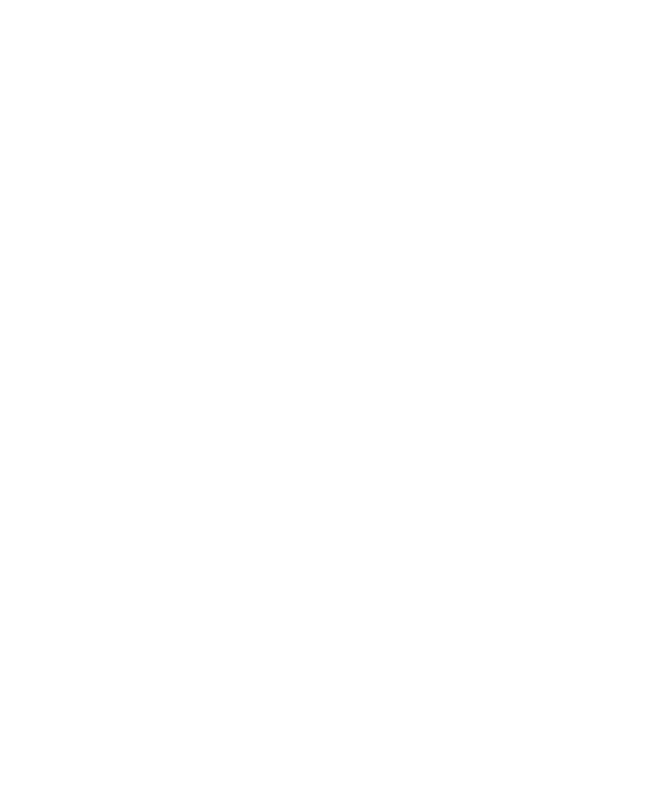
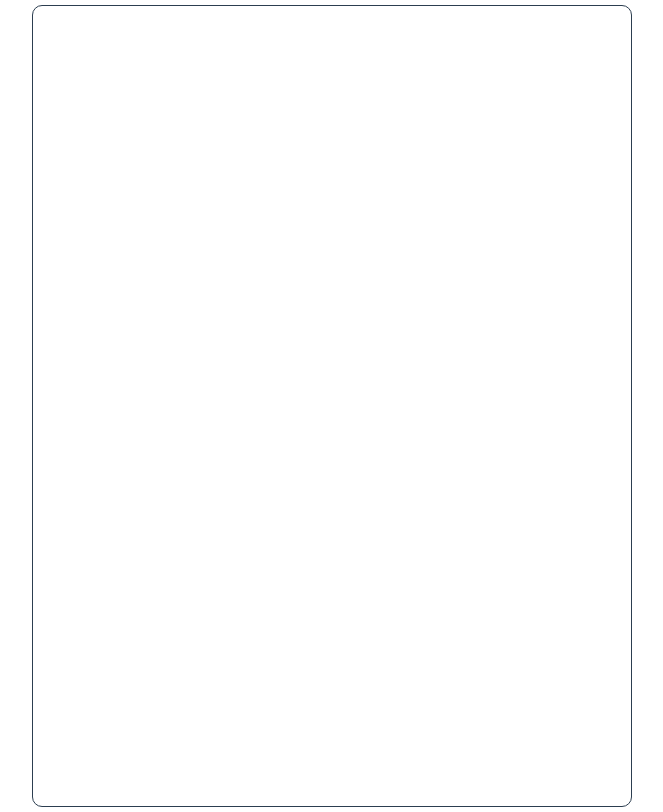
Before and after one commit to nejat-njonjo/mongo-bkp, a Vue app in the folder client/: page / in a window 1280 px wide. Shown: the whole page, without its empty margins (308-971 px from the left). Built offline with nearby package versions, Linux system fonts and the light colour scheme; a small style sheet from the web is missing.

Commit message:
added global styeles

```diff
--- a/client/src/App.vue
+++ b/client/src/App.vue
@@ -1,28 +1,23 @@
 <template>
-  <div id="app">
-    <router-view/>
-  </div>
+  <v-app id="app">
+    <v-main>
+      <router-view/>
+    </v-main>
+  </v-app>
 </template>
 
 <style lang="scss">
+:root {
+  --primary-color: #2c3e50;
+}
 #app {
   font-family: Avenir, Helvetica, Arial, sans-serif;
   -webkit-font-smoothing: antialiased;
   -moz-osx-font-smoothing: grayscale;
-  text-align: center;
-  color: #2c3e50;
-}
-
-#nav {
-  padding: 30px;
-
-  a {
-    font-weight: bold;
-    color: #2c3e50;
-
-    &.router-link-exact-active {
-      color: #42b983;
-    }
-  }
+  color: var(--main-color);
+  max-width: 600px;
+  margin: 5px auto;
+  border: .5px solid var(--primary-color);
+  border-radius: 10px;
 }
 </style>
```
